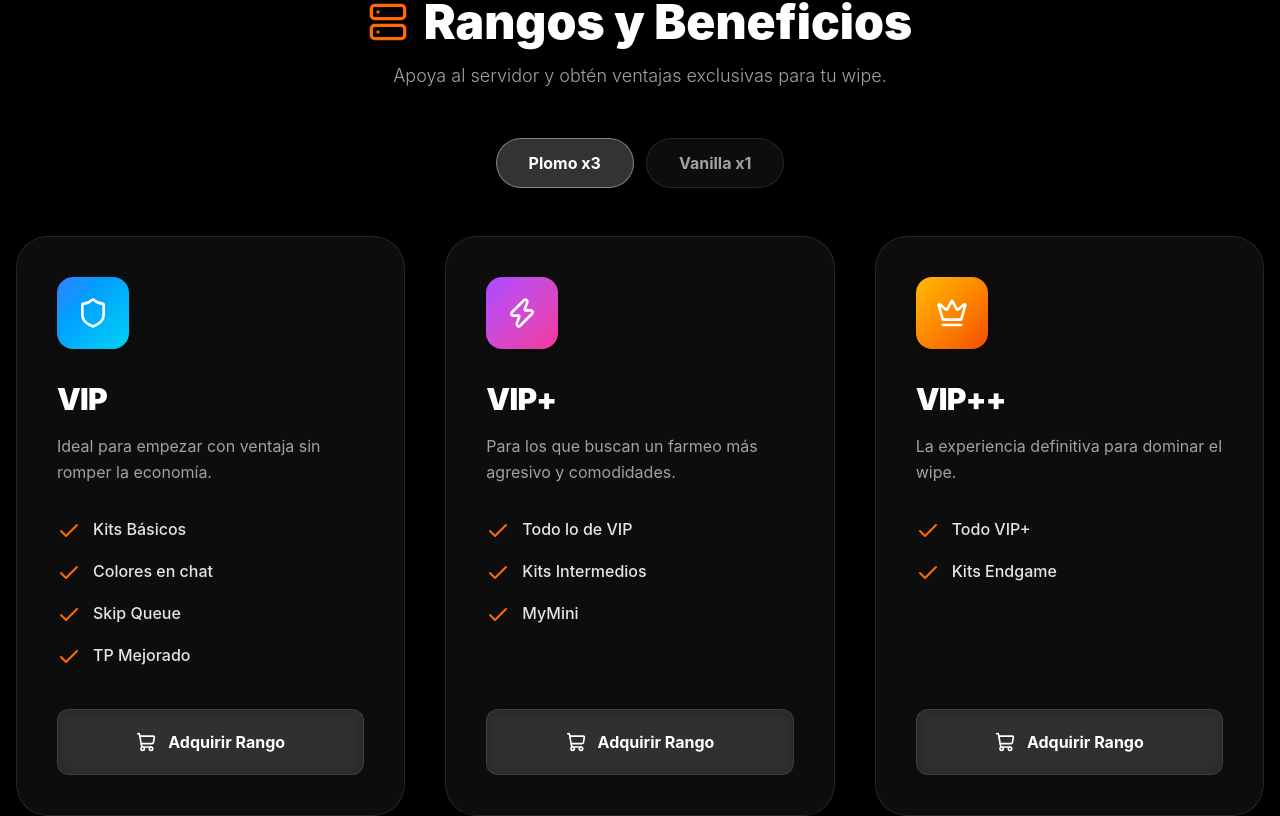
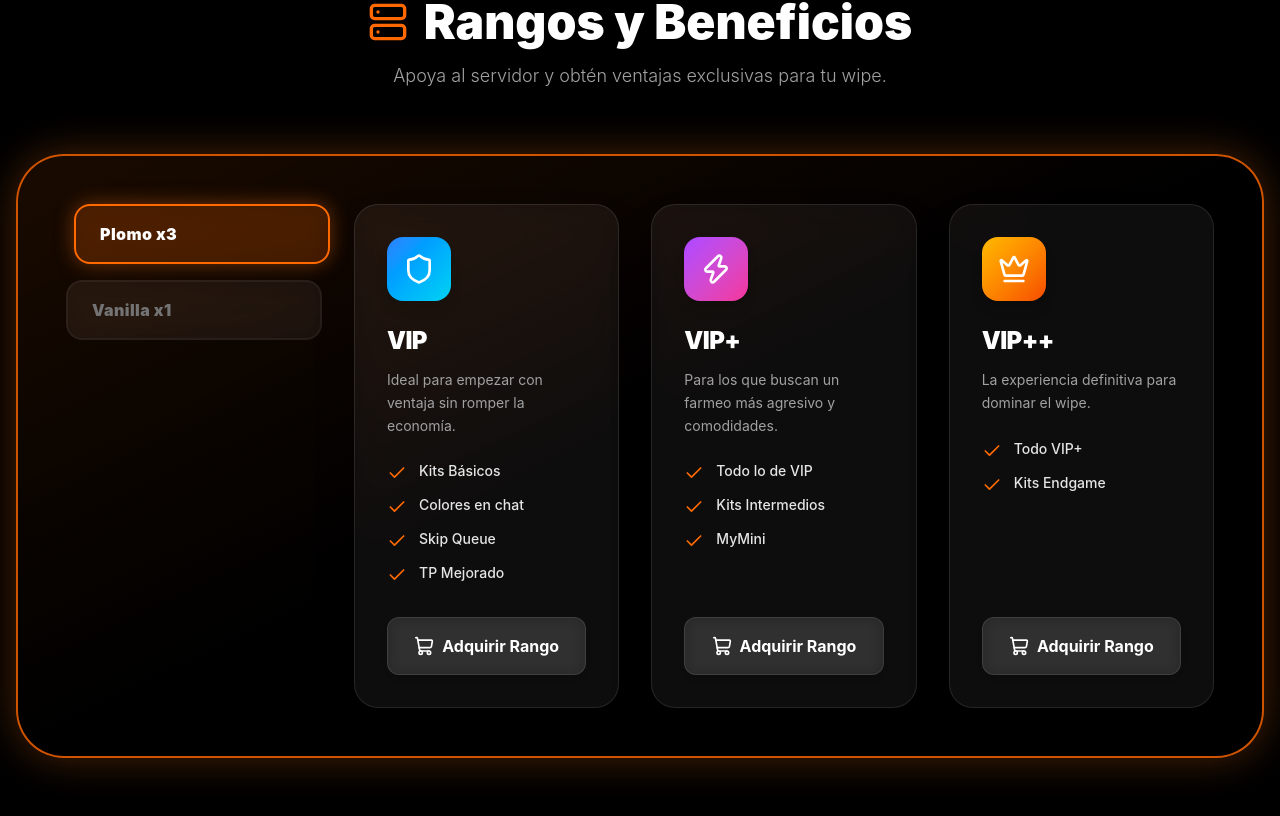
Before and after one commit to JSaavedraHwl/PlomoServer, a React (Vite) app: page / in a window 1280 px wide. Shown: the part 864-1680 px from the top of the page. Built offline with nearby package versions, Linux system fonts and the light colour scheme; no server answers.

Commit message:
Update Kits layout: add neon wrapper and vertical tabs

```diff
--- a/src/App.tsx
+++ b/src/App.tsx
@@ -234,25 +234,31 @@ export default function App() {
 
         {/* Kits Section */}
         <section className="py-24 px-4 max-w-7xl mx-auto">
-          <div className="text-center mb-12">
+          <div className="text-center mb-16">
             <h2 className="text-4xl md:text-5xl font-black mb-4 flex items-center justify-center gap-4 text-white drop-shadow-md">
               <Server className="text-orange-500 w-10 h-10" /> Rangos y Beneficios
             </h2>
             <p className="text-lg text-neutral-400 font-light">Apoya al servidor y obtén ventajas exclusivas para tu wipe.</p>
           </div>
 
-          {/* Tabs Navigation */}
-          <div className="flex flex-wrap justify-center gap-3 mb-12">
+          {/* Neon Orange Wrapper */}
+          <div className="relative flex flex-col lg:flex-row gap-8 bg-black/40 backdrop-blur-xl border-2 border-orange-500/80 shadow-[0_0_40px_rgba(249,115,22,0.3)] rounded-[3rem] p-6 sm:p-10 md:p-12 overflow-hidden">
+
+            {/* Subtle inner glow */}
+            <div className="absolute top-0 left-0 w-full h-full bg-gradient-to-br from-orange-500/10 via-transparent to-transparent pointer-events-none" />
+
+            {/* Tabs Navigation (Apilados a la izquierda) */}
+            <div className="flex lg:flex-col flex-row flex-wrap gap-4 lg:w-64 shrink-0 z-10">
               {SERVERS.map((server) => {
                 const isActive = activeServerTab === server.id;
                 return (
                   <button
                     key={server.id}
                     onClick={() => setActiveServerTab(server.id)}
-                  className={`px-8 py-3 rounded-full font-bold text-sm md:text-base transition-all duration-300 backdrop-blur-md border ${
+                    className={`w-full text-center lg:text-left px-6 py-4 rounded-2xl font-black tracking-wide text-sm md:text-base transition-all duration-300 backdrop-blur-md border-2 ${
                       isActive
-                      ? `bg-white/20 border-white/40 text-white shadow-lg`
-                      : `bg-white/5 border-white/10 text-neutral-400 hover:bg-white/10 hover:text-white`
+                        ? `bg-orange-500/20 border-orange-500 text-white shadow-[0_0_20px_rgba(249,115,22,0.4)] translate-x-0 lg:translate-x-2`
+                        : `bg-white/5 border-white/5 text-neutral-500 hover:bg-orange-500/10 hover:border-orange-500/50 hover:text-white hover:shadow-[0_0_15px_rgba(249,115,22,0.2)]`
                     }`}
                   >
                     {server.shortName}
@@ -262,24 +268,24 @@ export default function App() {
             </div>
 
             {/* Kits Grid */}
-          <div className="grid grid-cols-1 md:grid-cols-3 gap-8 md:gap-10">
+            <div className="grid grid-cols-1 md:grid-cols-2 xl:grid-cols-3 gap-6 md:gap-8 flex-1 z-10">
               {activeKits.length > 0 ? (
                 activeKits.map((kit) => (
                   <div
                     key={kit.id}
-                  className={`bg-white/5 backdrop-blur-lg border border-white/10 rounded-[2rem] p-8 md:p-10 transition-all duration-300 transform hover:-translate-y-2 hover:bg-white/10 shadow-2xl ${kit.shadowColor} flex flex-col group animate-in fade-in slide-in-from-bottom-4`}
+                    className={`bg-white/5 backdrop-blur-lg border border-white/10 rounded-3xl p-6 md:p-8 transition-all duration-300 transform hover:-translate-y-2 hover:bg-white/10 shadow-2xl ${kit.shadowColor} flex flex-col group animate-in fade-in slide-in-from-bottom-4`}
                   >
-                  <div className={`inline-flex p-5 rounded-2xl bg-gradient-to-br ${kit.color} text-white mb-8 shadow-lg shadow-${kit.color.split('-')[1]}/30 w-max group-hover:scale-110 transition-transform duration-300`}>
+                    <div className={`inline-flex p-4 rounded-2xl bg-gradient-to-br ${kit.color} text-white mb-6 shadow-lg shadow-${kit.color.split('-')[1]}/30 w-max group-hover:scale-110 transition-transform duration-300`}>
                       {kit.icon}
                     </div>
 
-                  <h3 className="text-3xl font-black mb-4 text-white tracking-tight">{kit.name}</h3>
-                  <p className="text-neutral-400 mb-8 text-base leading-relaxed">{kit.description}</p>
+                    <h3 className="text-2xl font-black mb-3 text-white tracking-tight">{kit.name}</h3>
+                    <p className="text-neutral-400 mb-6 text-sm leading-relaxed">{kit.description}</p>
 
-                  <ul className="space-y-4 mb-10 flex-1">
+                    <ul className="space-y-3 mb-8 flex-1">
                       {kit.perks.map((perk, index) => (
-                      <li key={index} className="flex items-start gap-3 text-base font-medium text-neutral-200">
-                        <Check className="w-6 h-6 text-orange-500 shrink-0 mt-0.5" />
+                        <li key={index} className="flex items-start gap-3 text-sm font-medium text-neutral-200">
+                          <Check className="w-5 h-5 text-orange-500 shrink-0 mt-0.5" />
                           <span>{perk}</span>
                         </li>
                       ))}
@@ -289,7 +295,7 @@ export default function App() {
                       href={tebexUrl}
                       target="_blank"
                       rel="noopener noreferrer"
-                    className="w-full py-5 rounded-xl bg-white/10 hover:bg-white/20 flex items-center justify-center gap-3 font-bold transition-all mt-auto text-white border border-white/10 hover:border-white/30 backdrop-blur-sm"
+                      className="w-full py-4 rounded-xl bg-white/10 hover:bg-white/20 flex items-center justify-center gap-2 font-bold transition-all mt-auto text-white border border-white/10 hover:border-white/30 backdrop-blur-sm shadow-md"
                     >
                       <ShoppingCart className="w-5 h-5" />
                       Adquirir Rango
@@ -297,10 +303,11 @@ export default function App() {
                   </div>
                 ))
               ) : (
-              <div className="col-span-full text-center py-20 text-neutral-500">
+                <div className="col-span-full flex items-center justify-center py-20 text-neutral-500 font-medium">
                   <p>No hay kits configurados para este servidor todavía.</p>
                 </div>
               )}
+            </div>
           </div>
         </section>
 
```
Lines whose indentation alone changed are shown as unchanged.
